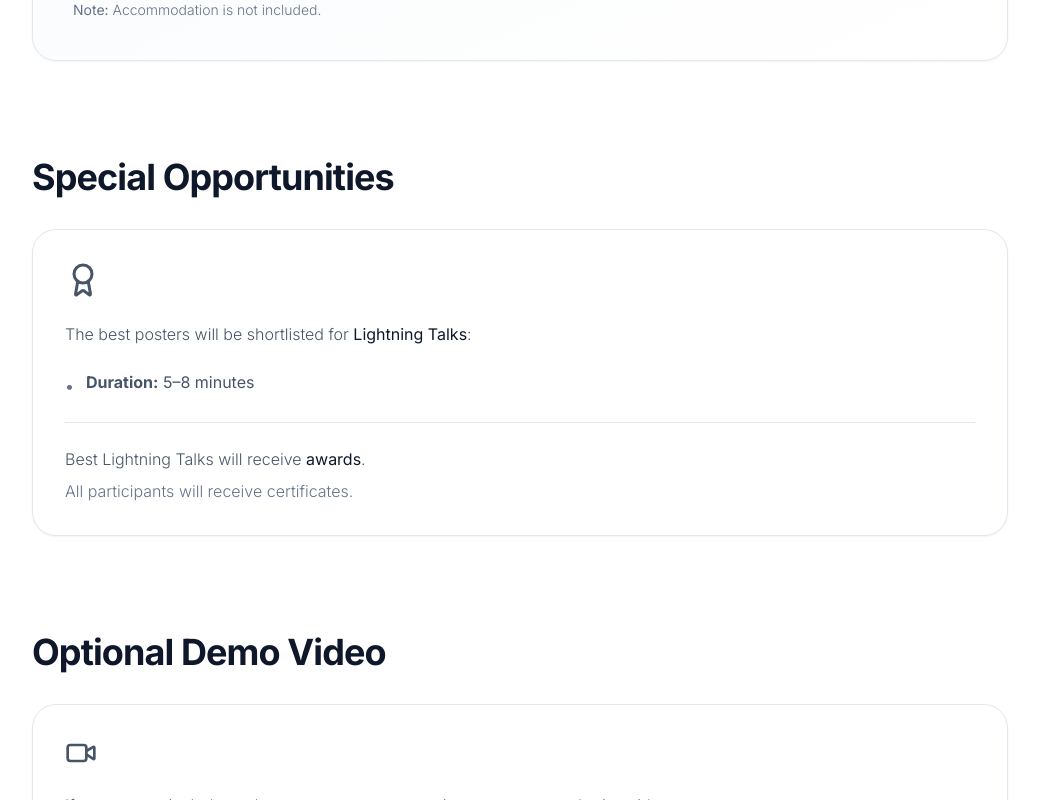
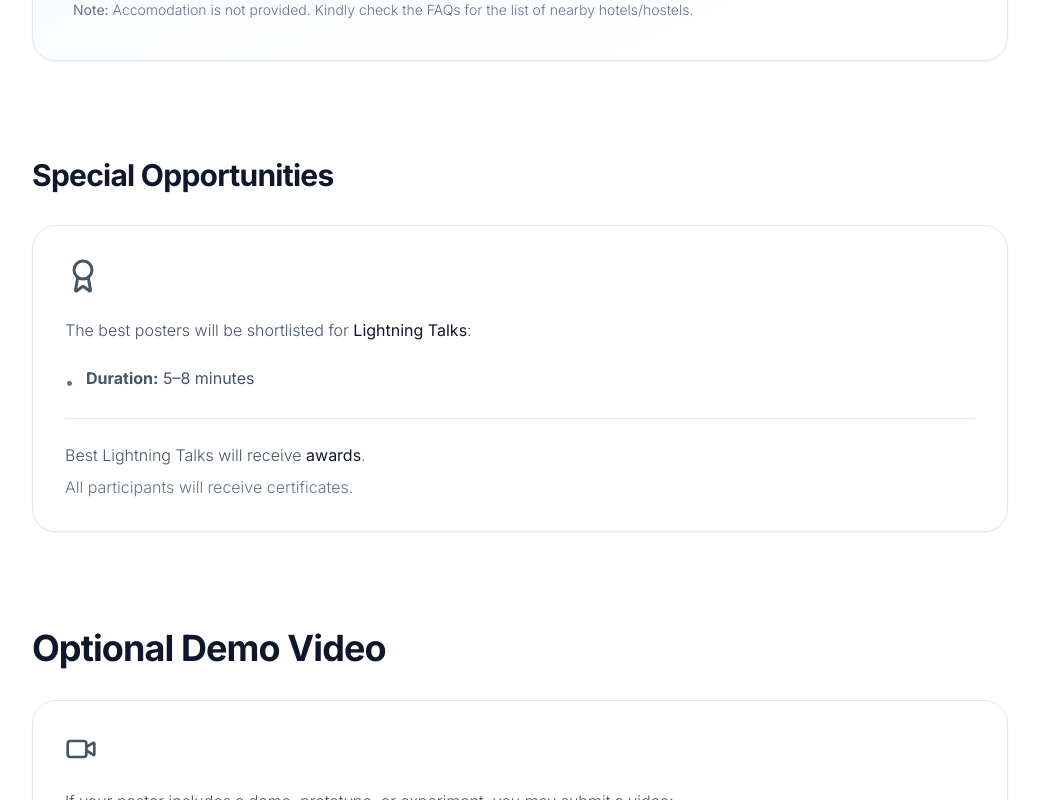
Before and after one commit to encodedCoder/syntacs2026, a Next.js app: page /call-for-posters in a window 1280 px wide. Shown: the part 5208-6008 px from the top of the page, without its empty margins (120-1159 px from the left). Built offline with nearby package versions, Linux system fonts and the light colour scheme.

Commit message:
Update Call for Posters page content

```diff
--- a/src/app/call-for-posters/page.tsx
+++ b/src/app/call-for-posters/page.tsx
@@ -356,7 +356,7 @@ export default function CallForPostersPage() {
             </ul>
 
             <p className="text-slate-500 text-sm mt-6">
-              <strong>Note:</strong> Accommodation is not included.
+              <strong>Note:</strong> Accomodation is not provided. Kindly check the FAQs for the list of nearby hotels/hostels.
             </p>
           </div>
         </motion.section>
@@ -367,7 +367,7 @@ export default function CallForPostersPage() {
           whileInView={{ opacity: 1, y: 0 }}
           className="mb-24"
         >
-          <h2 className="text-3xl md:text-4xl font-bold tracking-tight mb-8 text-slate-900">Special Opportunities</h2>
+          <h2 className="text-3xl md:texttthe he FAQs for the list of nearght mb-8 text-slate-900">Special Opportunities</h2>
           <div className="p-8 rounded-3xl bg-white border border-slate-200 shadow-sm">
             <Award className="text-slate-600 mb-6" size={36} />
             <p className="text-slate-600 mb-6">
```
